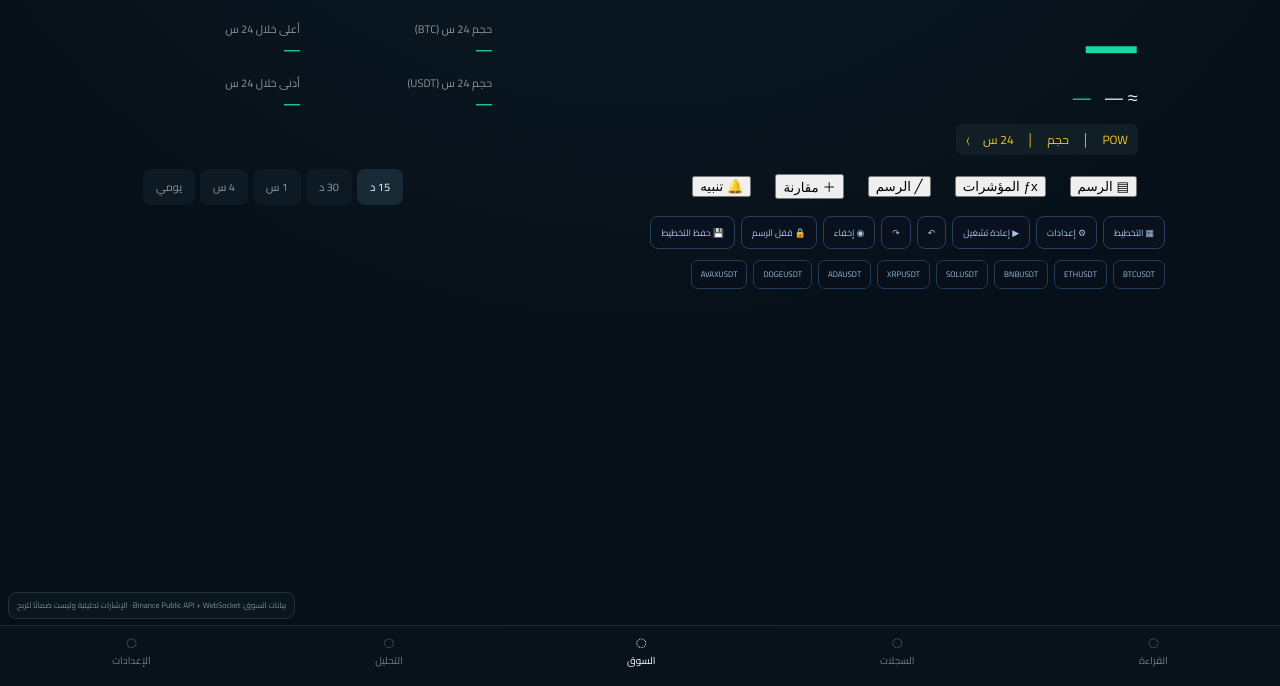
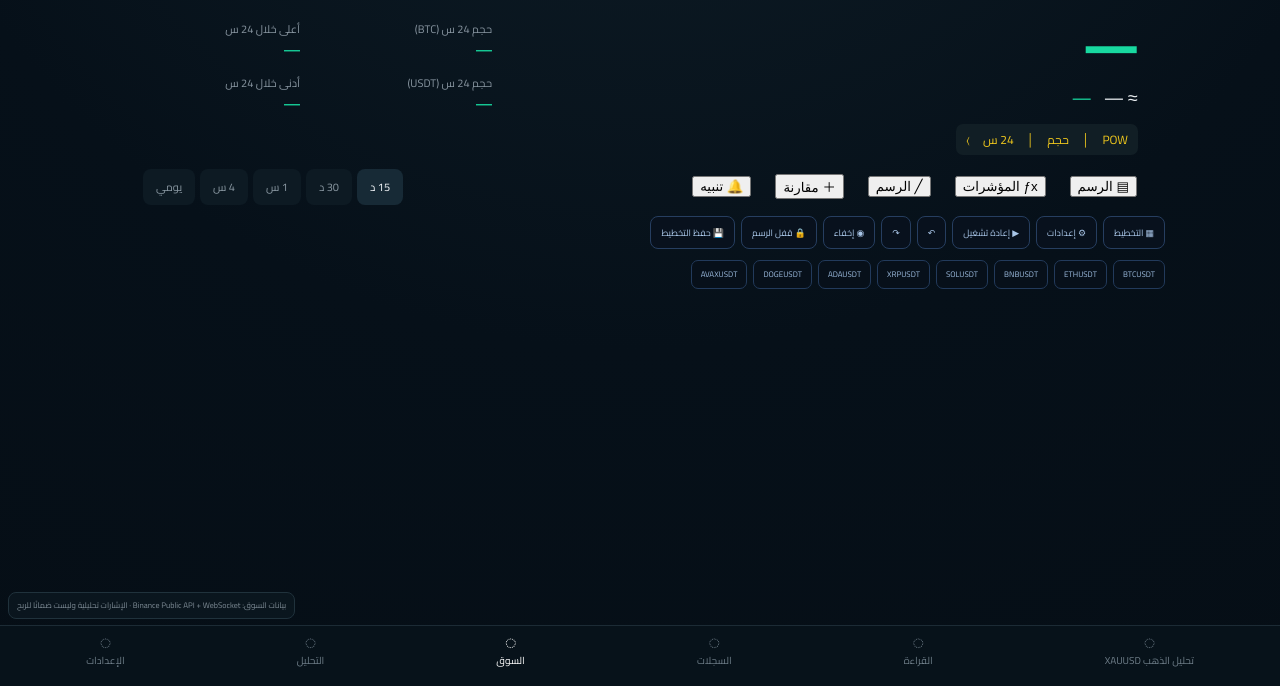
Before and after one commit to radfan243/radfan-, a website: page index.html in a window 1280 px wide. Shown: the part 114-800 px from the top of the page. Drawn offline with Linux system fonts and the light colour scheme; no server answers.

Commit message:
Add safe navigation to isolated XAUUSD workspace

```diff
--- a/index.html
+++ b/index.html
@@ -33,7 +33,7 @@
 <section class="signal-mini signal-card wait" id="signalCard"><div class="signal-icon" id="signalIcon">◎</div><div class="signal-copy"><span class="eyebrow">GOLDAN AI · LIVE</span><h2 id="signalText">تحليل…</h2><p id="signalReason">نجمع إشارات السوق الحقيقية.</p></div><div class="confidence"><b id="confidence">—</b><span>قوة الإشارة</span></div></section>
 <section class="alert-strip" id="alertStrip"><span>🔔</span><div><b id="alertTitle">تنبيهات الشراء والبيع</b><small id="alertText">فعّل التنبيهات ليعمل التنبيه في الخلفية على Android.</small></div><button id="alertBtn" class="alert-btn">تفعيل</button></section>
 <section class="hidden-support" aria-hidden="true"><input id="searchInput"><div id="coinList"></div><span id="coinCount">0</span><button class="filter active" data-filter="all"></button><button class="filter" data-filter="positive"></button><button class="filter" data-filter="negative"></button><div id="metrics"></div><span id="entry"></span><span id="stop"></span><span id="target1"></span><span id="target2"></span><div id="errorBox" hidden></div><button id="refreshBtn">↻</button></section>
-</main><footer class="exchange-footer"><a href="reading.html">القراءة</a><a href="records.html">السجلات</a><a href="index.html" class="active">السوق</a><a href="ai-lab.html">التحليل</a><a href="settings.html">الإعدادات</a></footer><div class="data-badge">بيانات السوق: Binance Public API + WebSocket · الإشارات تحليلية وليست ضمانًا للربح</div>
+</main><footer class="exchange-footer"><a href="gold-analysis.html">تحليل الذهب XAUUSD</a><a href="reading.html">القراءة</a><a href="records.html">السجلات</a><a href="index.html" class="active">السوق</a><a href="ai-lab.html">التحليل</a><a href="settings.html">الإعدادات</a></footer><div class="data-badge">بيانات السوق: Binance Public API + WebSocket · الإشارات تحليلية وليست ضمانًا للربح</div>
 <script src="app.js"></script><script src="premium-analysis.js"></script><script src="interactive-chart.js"></script><script src="prediction-candles.js"></script><script src="exchange-ui.js"></script><script src="native-alert-bridge.js"></script>
 <script>
 (()=>{const b=id=>document.getElementById(id),strip=b('tvMarketStrip');['BTCUSDT','ETHUSDT','BNBUSDT','SOLUSDT','XRPUSDT','ADAUSDT','DOGEUSDT','AVAXUSDT'].forEach(sym=>{const x=document.createElement('button');x.textContent=sym;x.onclick=()=>{const q=b('searchInput');if(q){q.value=sym;q.dispatchEvent(new Event('input',{bubbles:true}))}};strip?.appendChild(x)});})();
```
